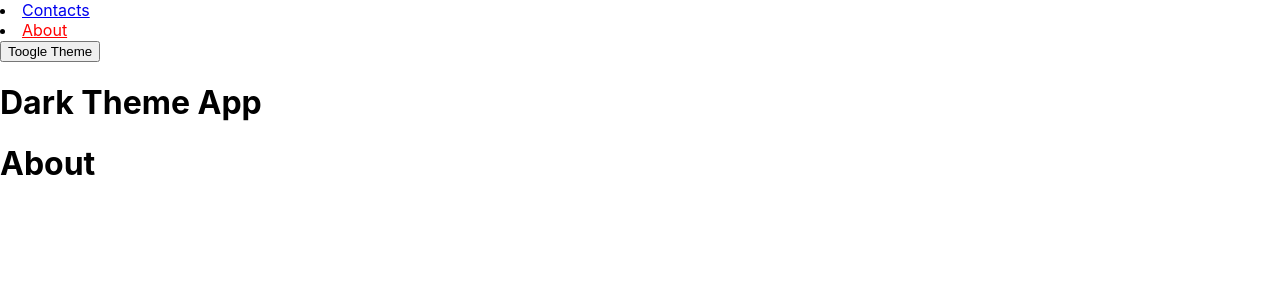
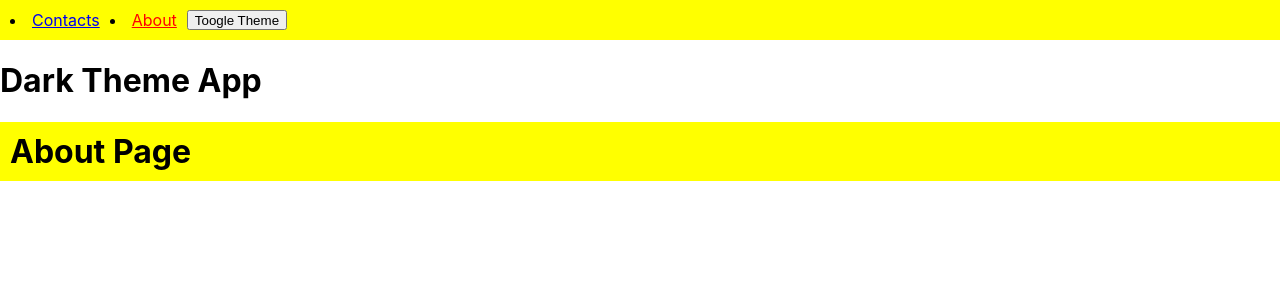
Before and after one commit to Hemant2122/newton-react-project, a React (Create React App) app: page /about in a window 1280 px wide. Shown: the top 300 px of the page. Built offline with nearby package versions, Linux system fonts and the light colour scheme.

Commit message:
Dark Theme App

```diff
--- /dev/null
+++ b/src/15. DarkThemeAPP/Components/AboutPage.js
@@ -0,0 +1,14 @@
+import { useContext } from "react";
+import DarkThemeContext from "../Contexts/DarkThemeContext";
+import styles from "./AboutPage.module.css";
+
+function AboutPage(){
+
+    const { theme } = useContext(DarkThemeContext);
+    console.log(theme);
+    return (
+        <h1 className={theme === "LIGHT" ? styles.light : styles.dark }>About Page</h1>
+    )
+}
+
+export default AboutPage;
--- /dev/null
+++ b/src/15. DarkThemeAPP/Components/AboutPage.module.css
@@ -0,0 +1,11 @@
+
+.light{
+    background-color: yellow;
+    padding: 10px;
+}
+
+.dark{
+    background-color: black;
+    color: white;
+    padding: 10px;
+}
--- /dev/null
+++ b/src/15. DarkThemeAPP/Components/ContactsPage.js
@@ -0,0 +1,13 @@
+import { useContext } from "react";
+import DarkThemeContext from "../Contexts/DarkThemeContext";
+import styles from "./AboutPage.module.css";
+
+
+function ContactsPage(){
+    const { theme } = useContext(DarkThemeContext);
+    return (
+        <h1 className={theme === "LIGHT" ? styles.light : styles.dark}>Contacts Page</h1>
+    )
+}
+
+export default ContactsPage;
--- /dev/null
+++ b/src/15. DarkThemeAPP/Components/Navigation.js
@@ -0,0 +1,33 @@
+import { useContext } from "react";
+import { NavLink } from "react-router-dom";
+import DarkThemeContext from "../Contexts/DarkThemeContext";
+import styles from "./AboutPage.module.css";
+
+function Navigation() {
+    const { theme, setTheme } = useContext(DarkThemeContext);
+
+    function onClickHander(){
+        setTheme(theme === "LIGHT" ? "DARK" : "LIGHT");
+    }
+
+  return (
+    <nav className={theme === "LIGHT" ? styles.light : styles.dark}
+    style={{
+        display: "flex",
+        gap: "10px",
+        height: "20px",
+    }}>
+      <li>
+        <NavLink to="/">Contacts</NavLink>
+      </li>
+
+      <li>
+        <NavLink to="/about">About</NavLink>
+      </li>
+
+      <button onClick={onClickHander}>Toogle Theme</button>
+    </nav>
+  );
+}
+
+export default Navigation;
--- a/src/15. DarkThemeAPP/Contexts/DarkThemeContext.js
+++ b/src/15. DarkThemeAPP/Contexts/DarkThemeContext.js
@@ -1,4 +1,4 @@
-import DarkThemeContext from "react";
+import React from "react";
 
 
 const DarkThemeContext = React.createContext();
--- a/src/15. DarkThemeAPP/DarkThemeApp.js
+++ b/src/15. DarkThemeAPP/DarkThemeApp.js
@@ -1,30 +1,28 @@
 import { NavLink, Route, Routes } from "react-router-dom";
+import ContactsPage from "./Components/ContactsPage";
+import AboutPage from "./Components/AboutPage";
+import Navigation from "./Components/Navigation";
+import { useState } from "react";
+import DarkThemeContext from "./Contexts/DarkThemeContext";
+
 
 
 function DarkThemeApp(){
 
+    const [theme, setTheme] = useState("LIGHT");
+
     return(
         <>
-
-            <nav>
-                <li>
-                    <NavLink to="/">Contacts</NavLink>
-                </li>
-
-                <li>
-                    <NavLink to="/about">About</NavLink>
-                </li>
-
-                <button>Toogle Theme</button>
-            </nav>
-
-            <h1>Dark Theme App</h1>
+            <DarkThemeContext.Provider value={{theme: theme, setTheme: setTheme}}>
+                <Navigation />
+                <h1>Dark Theme App</h1>
 
 
-            <Routes>
-                <Route path="/" element={<h1>Contacts</h1>}></Route>
-                <Route path="/about" element={<h1>About</h1>}></Route>
-            </Routes>
+                <Routes>
+                    <Route path="/" element={<ContactsPage /> }></Route>
+                    <Route path="/about" element={<AboutPage />}></Route>
+                </Routes>
+            </DarkThemeContext.Provider>
         </>
     )
 }
```
